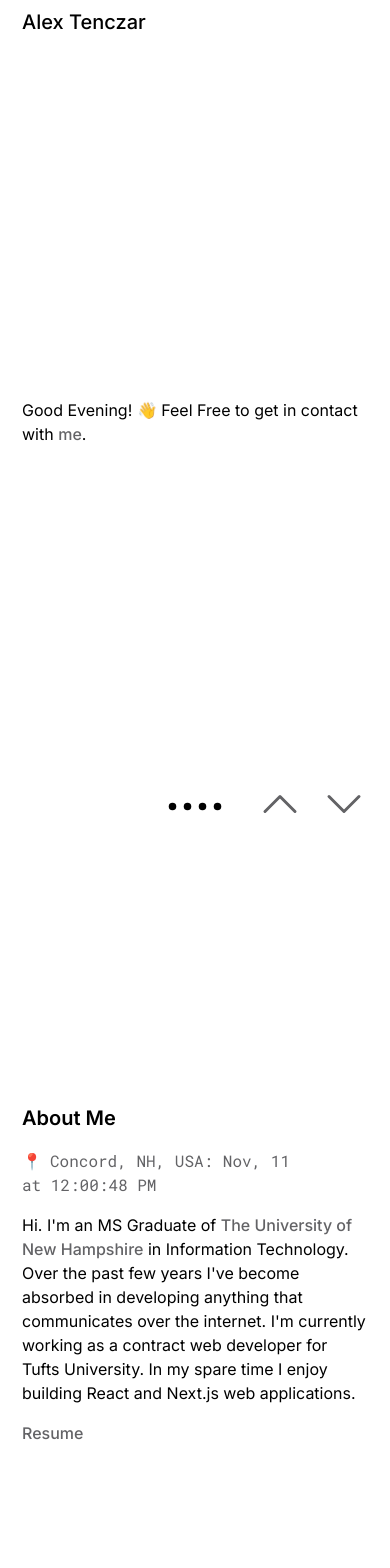
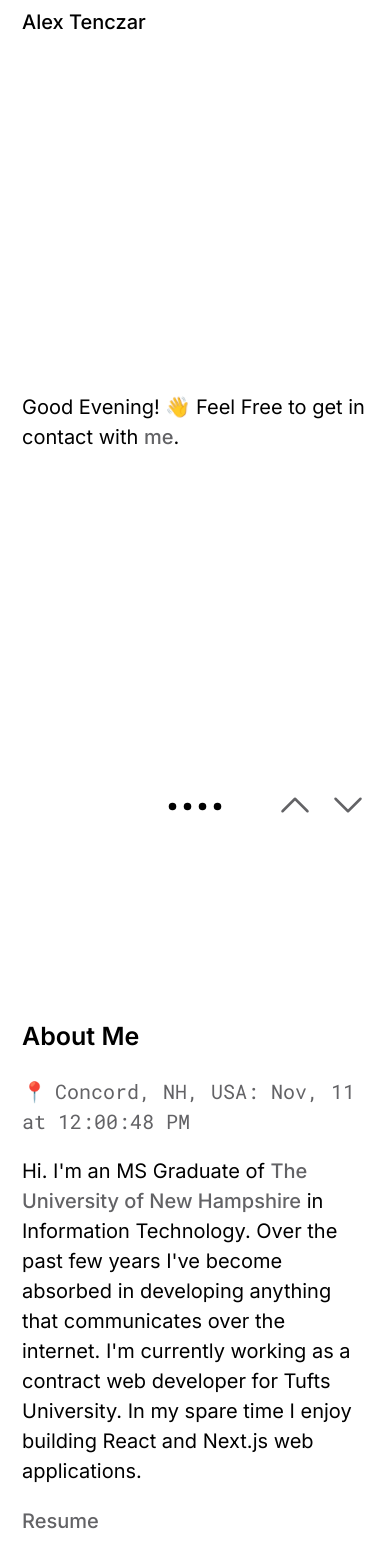
Before and after one commit to alextenczar/alextenczar.com-next, a Next.js app: page / in a window 390 px wide. Shown: the top 1568 px of the page. Built offline with nearby package versions, Linux system fonts and the light colour scheme.

Commit message:
change to media query

```diff
--- a/styles/globals.scss
+++ b/styles/globals.scss
@@ -238,13 +238,10 @@ footer {
   }
 }
 
-@media (max-height: 768px) or (max-width: 500px) {
-
-  input,
-  textarea,
-  button,
+@media (max-height: 768px),
+(max-width: 500px) {
   .section-inner {
-    font-size: 1rem;
+    font-size: 1.25rem;
   }
 }
 
```
